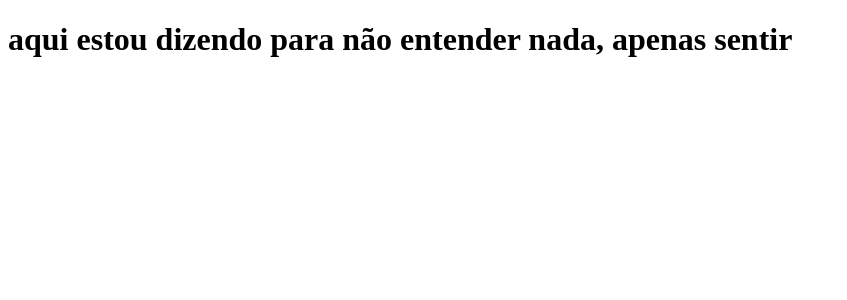
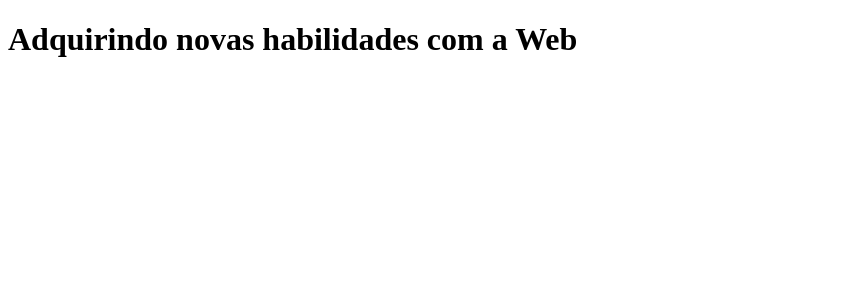
Before and after one commit to leoLUIGY/Unity-CurseDev, a Next.js app: page / in a window 1280 px wide. Shown: the top 300 px of the page, without its empty margins (0-847 px from the left). Built offline with nearby package versions, Linux system fonts and the light colour scheme.

Commit message:
modificando mensagem em index

```diff
--- a/pages/index.js
+++ b/pages/index.js
@@ -1,6 +1,6 @@
 function Home()
 {
-    return <h1>aqui estou dizendo para não entender nada, apenas sentir</h1>
+    return <h1>Adquirindo novas habilidades com a Web</h1>
 }
 
 export default Home;
```
